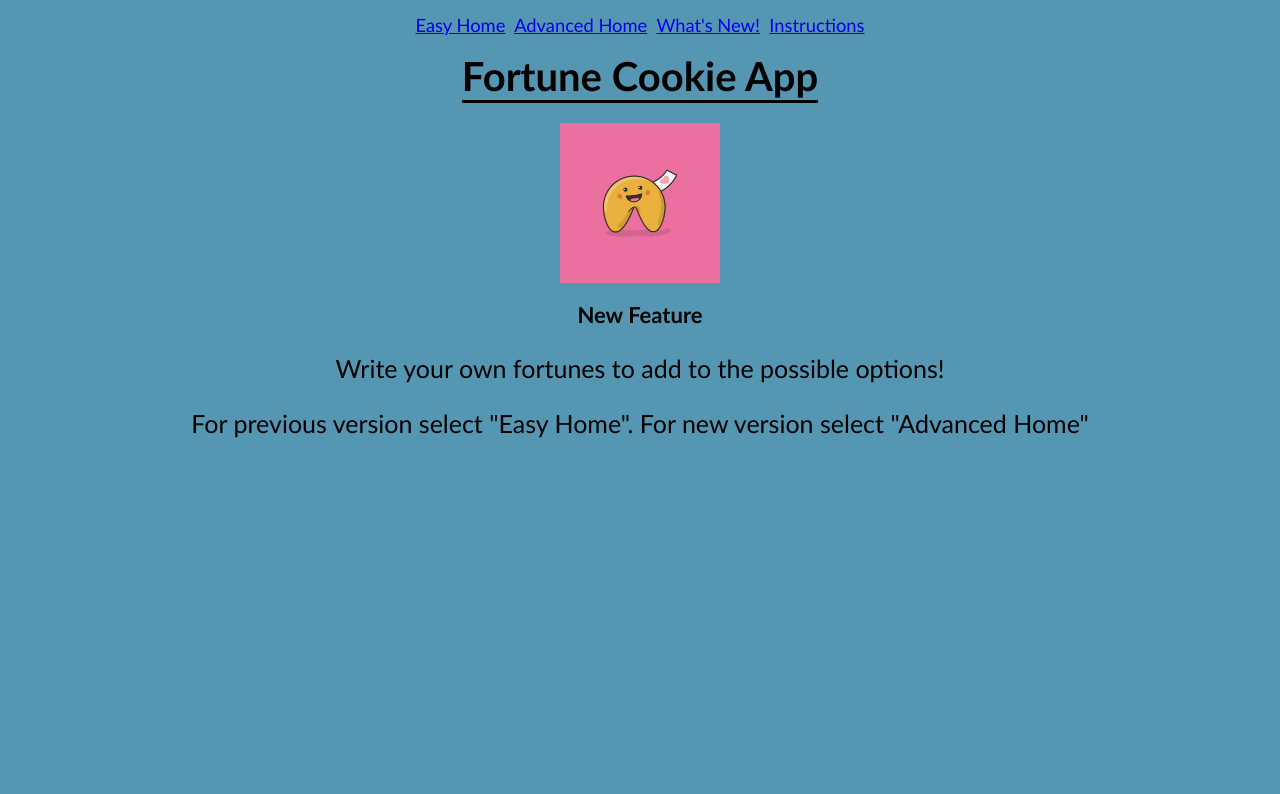
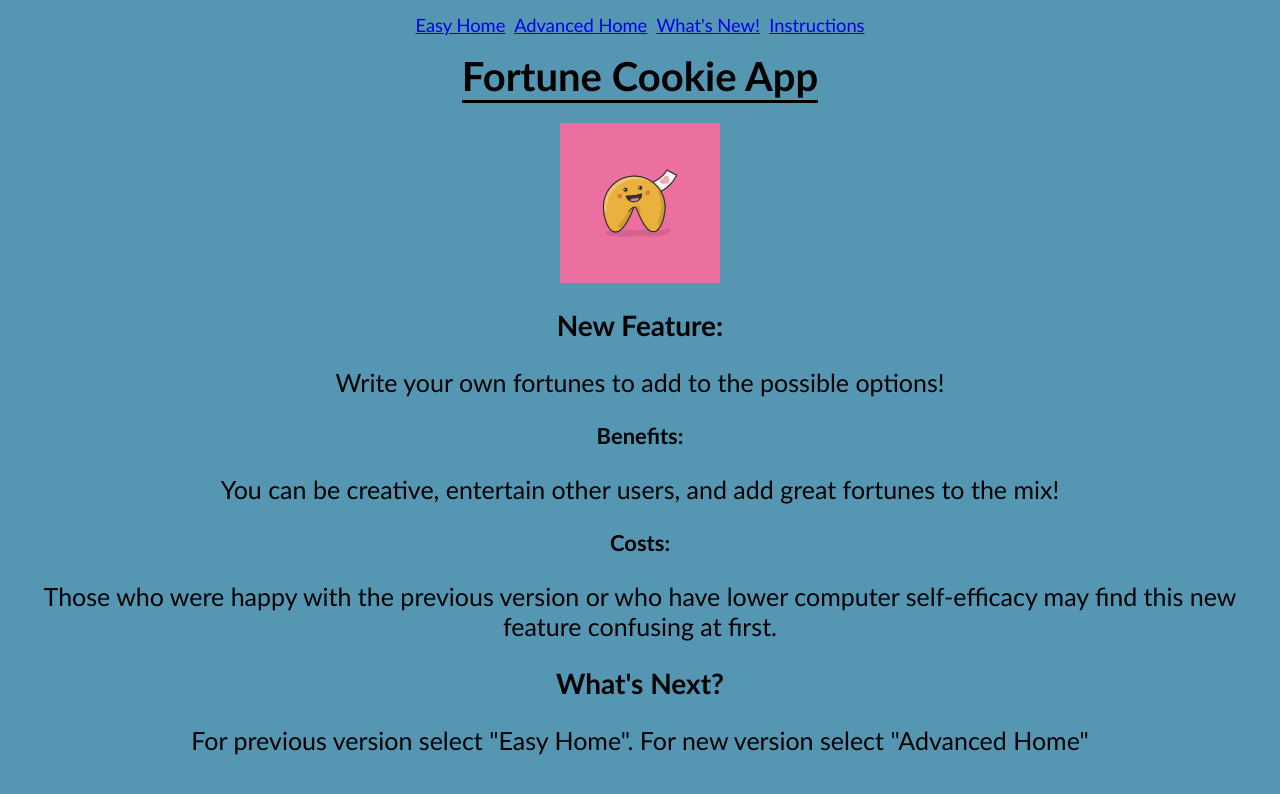
Before and after one commit to cleog/CS361-FortuneApp, a React (Create React App) app in the folder fortune-react/: page /whatsnew in a window 1280 px wide. Shown: the top 794 px of the page. Built offline with nearby package versions, Linux system fonts and the light colour scheme.

Commit message:
Additions to what's new page

```diff
--- a/fortune-react/src/App.css
+++ b/fortune-react/src/App.css
@@ -112,6 +112,10 @@ p {
   text-align: center;
 }
 
+.instructions-basic-path {
+  text-align: left;
+}
+
 .App-header {
   padding-top: 4px;
   padding-bottom: 10px;
--- a/fortune-react/src/pages/WhatsNew.js
+++ b/fortune-react/src/pages/WhatsNew.js
@@ -3,12 +3,22 @@ import React from 'react';
 function WhatsNew() {
     return (
         <div>
-            <h3>New Feature</h3>
+            <h2>New Feature:</h2>
             <p>
                 Write your own fortunes to add to the possible options!
             </p>
+            <h3>Benefits:</h3>
             <p>
-                For previous version select "Easy Home". For new version select "Advanced Home"
+                You can be creative, entertain other users, and add great fortunes to the mix!
+            </p>
+            <h3>Costs:</h3>
+            <p>
+                Those who were happy with the previous version or who have lower computer self-efficacy may find this new feature confusing at first.
+            </p>
+            <h2>What's Next?</h2>
+            <p>
+                For previous version select "Easy Home".
+                For new version select "Advanced Home"
             </p>
         </div>
     )
```
